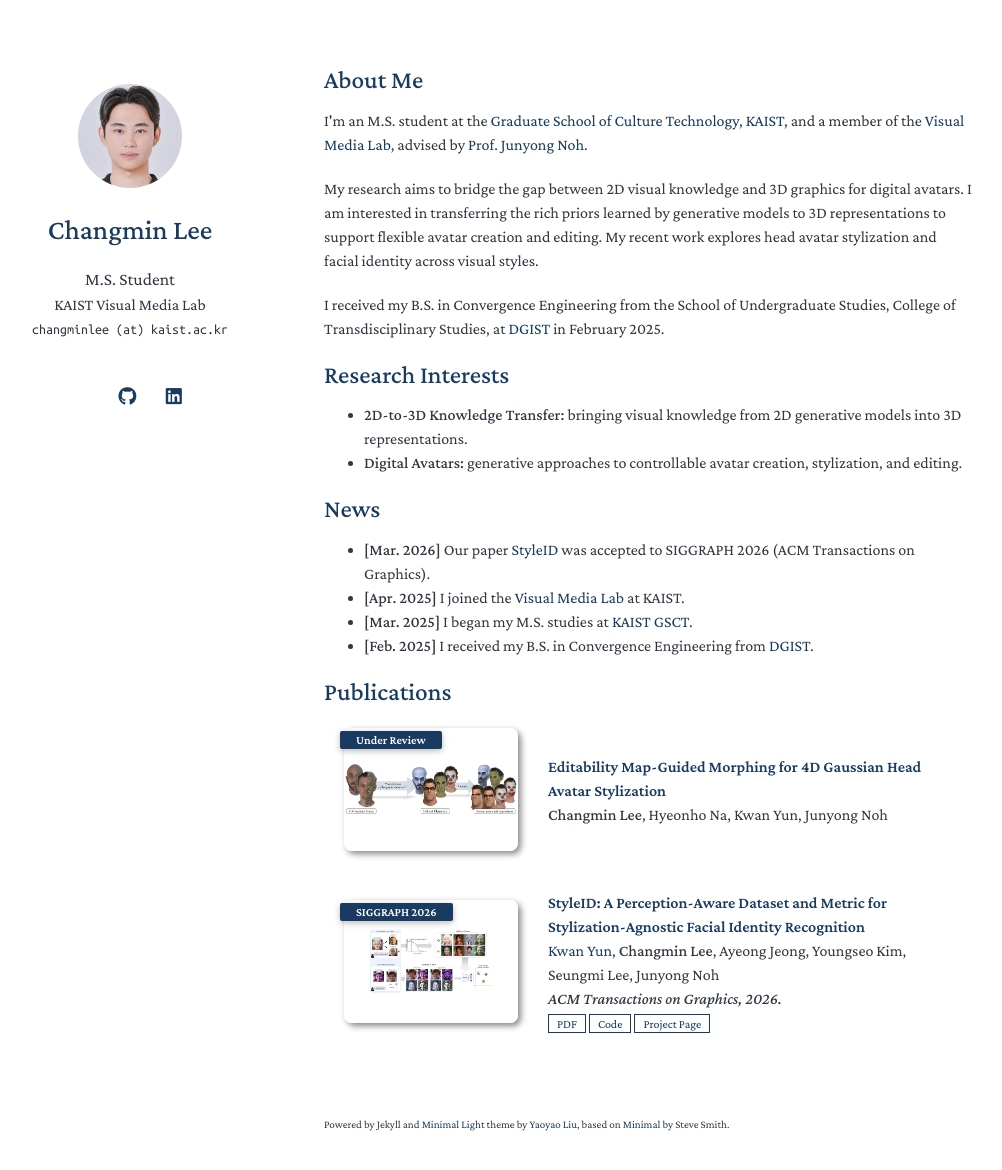
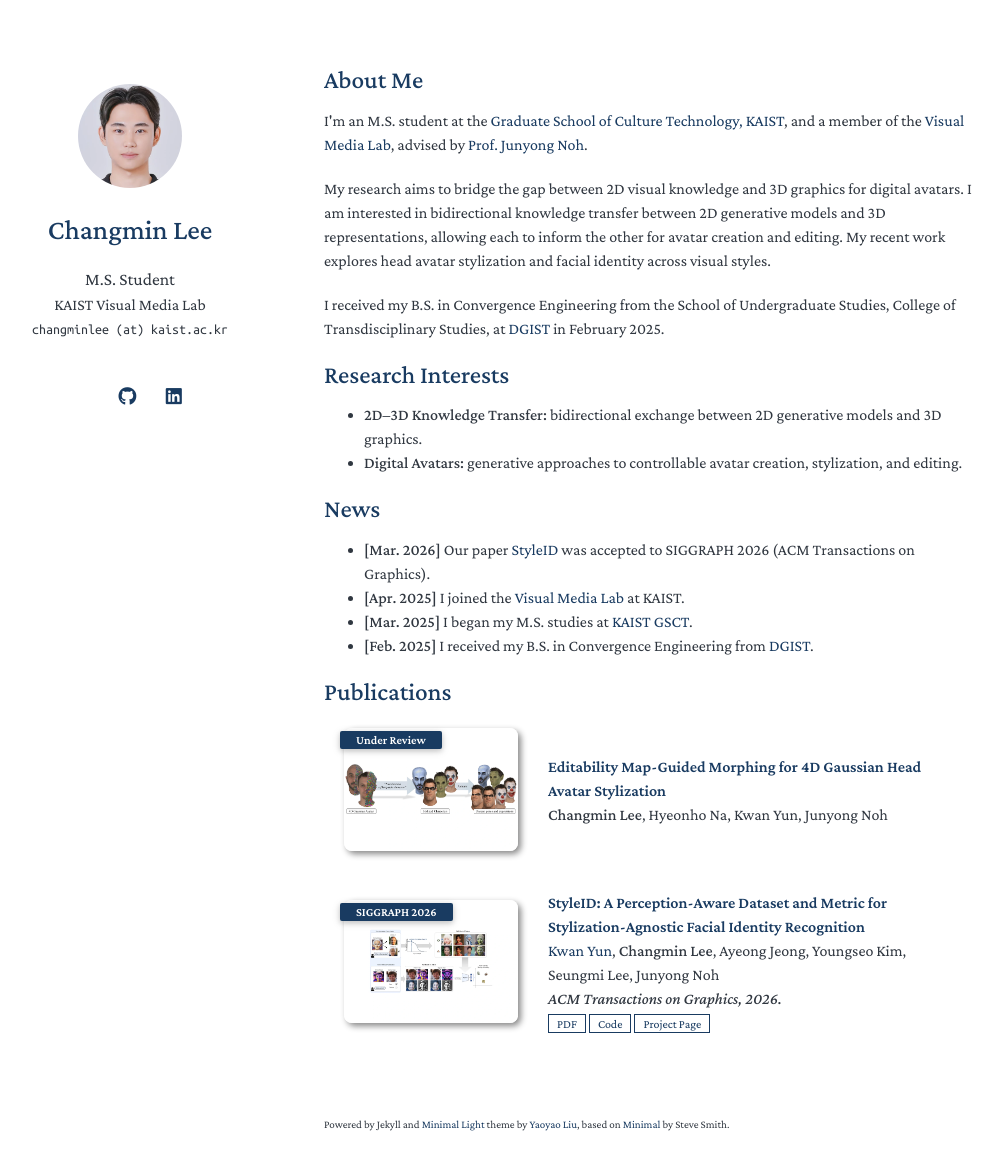
Before and after one commit to iamchangminlee/iamchangminlee.github.io, a Jekyll site: the page built from index.md, in a window 1280 px wide and 1205 px high. Shown: the top 1170 px of the window, without its empty margins (146-1148 px from the left). Built offline with Jekyll 4.4.1, drawn with Linux system fonts in a browser that asks for light colours; a style sheet for code colours, icons or effects is not loaded.

Commit message:
Clarify bidirectional research between 2D and 3D

```diff
--- a/_config.yml
+++ b/_config.yml
@@ -6,8 +6,8 @@
 email: changminlee (at) kaist.ac.kr
 lang: en-US
 
-description: Changmin Lee is an M.S. student at KAIST Visual Media Lab, advised by Prof. Junyong Noh. Research interests include generative priors, 2D-to-3D knowledge transfer, and digital avatars.
-keywords: Changmin Lee, KAIST, digital avatars, generative models, 2D-to-3D knowledge transfer
+description: Changmin Lee is an M.S. student at KAIST Visual Media Lab, advised by Prof. Junyong Noh. Research interests include generative priors, bidirectional knowledge transfer between 2D and 3D, and digital avatars.
+keywords: Changmin Lee, KAIST, digital avatars, generative models, bidirectional 2D–3D knowledge transfer
 canonical: https://iamchangminlee.github.io/
 url: https://iamchangminlee.github.io
 baseurl: ""
--- a/index.md
+++ b/index.md
@@ -6,14 +6,14 @@
 
 <p>I'm an M.S. student at the <a href="https://ct.kaist.ac.kr/">Graduate School of Culture Technology, KAIST</a>, and a member of the <a href="https://vml.kaist.ac.kr/">Visual Media Lab</a>, advised by <a href="https://vml.kaist.ac.kr/main/people/person/1">Prof. Junyong Noh</a>.</p>
 
-<p>My research aims to bridge the gap between 2D visual knowledge and 3D graphics for digital avatars. I am interested in transferring the rich priors learned by generative models to 3D representations to support flexible avatar creation and editing. My recent work explores head avatar stylization and facial identity across visual styles.</p>
+<p>My research aims to bridge the gap between 2D visual knowledge and 3D graphics for digital avatars. I am interested in bidirectional knowledge transfer between 2D generative models and 3D representations, allowing each to inform the other for avatar creation and editing. My recent work explores head avatar stylization and facial identity across visual styles.</p>
 
 <p>I received my B.S. in Convergence Engineering from the School of Undergraduate Studies, College of Transdisciplinary Studies, at <a href="https://www.dgist.ac.kr/eng/">DGIST</a> in February 2025.</p>
 
 <h2 id="research-interests">Research Interests</h2>
 
 <ul>
-  <li><strong>2D-to-3D Knowledge Transfer:</strong> bringing visual knowledge from 2D generative models into 3D representations.</li>
+  <li><strong>2D–3D Knowledge Transfer:</strong> bidirectional exchange between 2D generative models and 3D graphics.</li>
   <li><strong>Digital Avatars:</strong> generative approaches to controllable avatar creation, stylization, and editing.</li>
 </ul>
 
```
